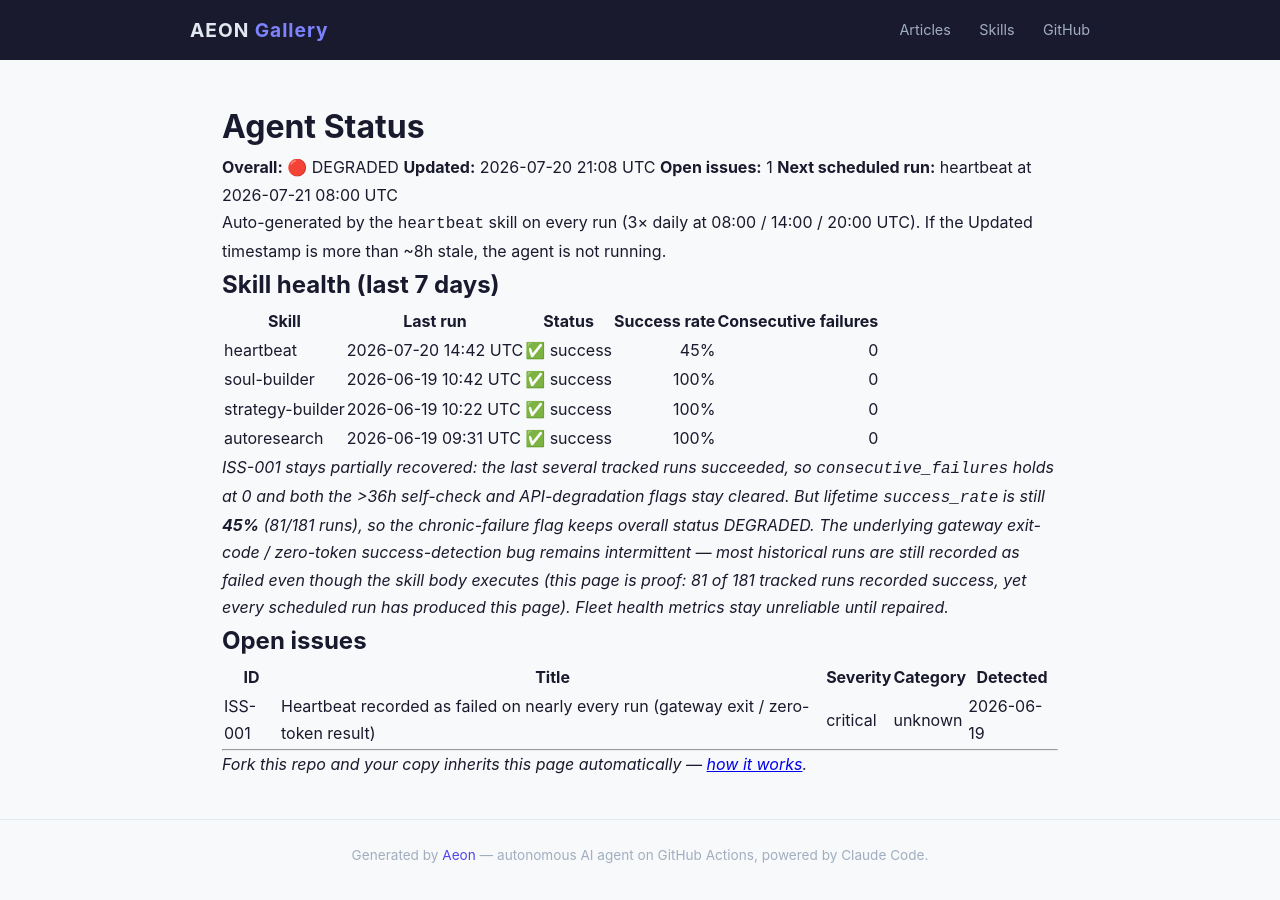
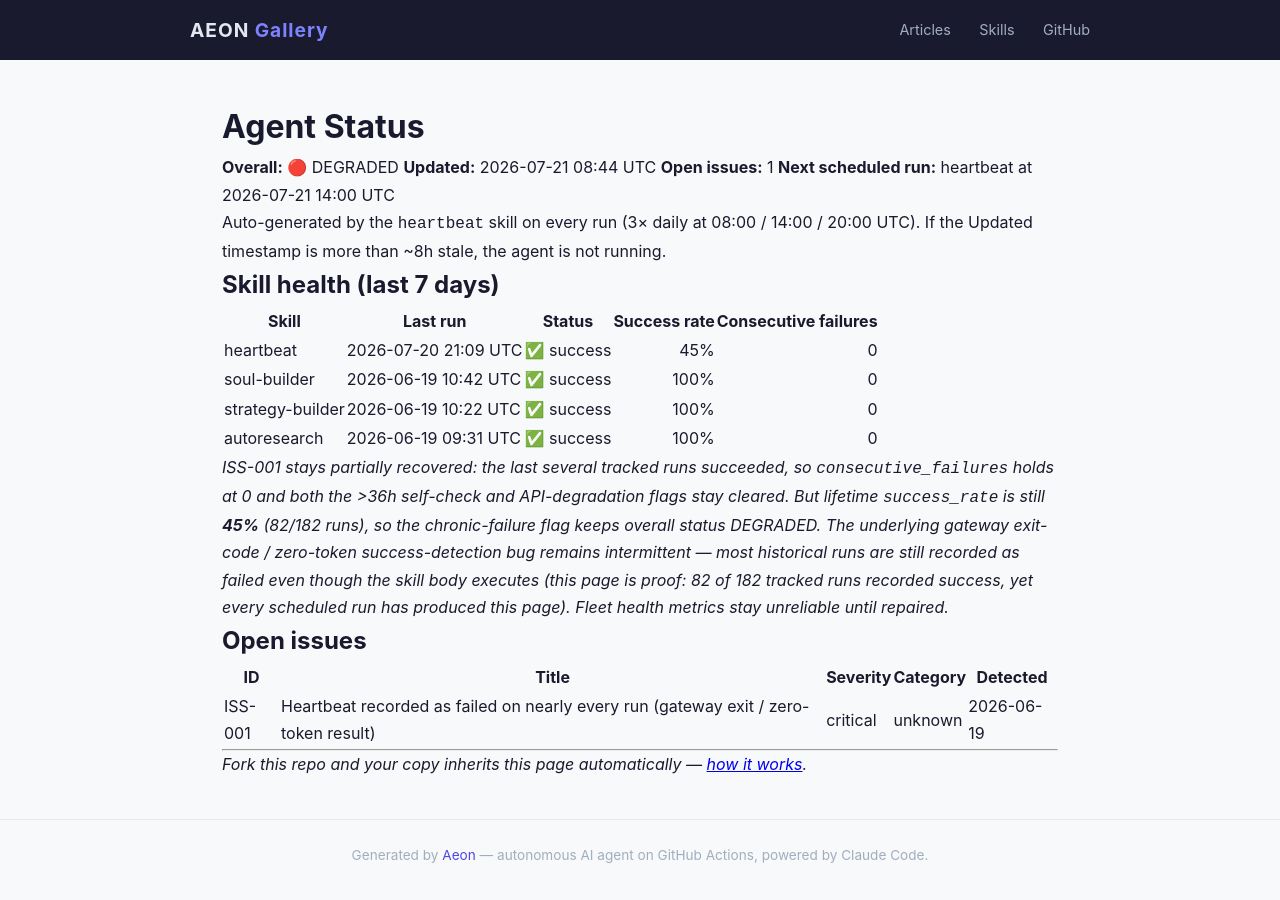
Before and after one commit to RickCrosschain/aeon, a Jekyll site: the page built from docs/status.md, in a window 1280 px wide. Built offline with Jekyll 4.4.1, drawn with Linux system fonts in a browser that asks for light colours.

Commit message:
chore(heartbeat): auto-commit 2026-07-21

```diff
--- a/docs/status.md
+++ b/docs/status.md
@@ -7,9 +7,9 @@
 # Agent Status
 
 **Overall:** 🔴 DEGRADED
-**Updated:** 2026-07-20 21:08 UTC
+**Updated:** 2026-07-21 08:44 UTC
 **Open issues:** 1
-**Next scheduled run:** heartbeat at 2026-07-21 08:00 UTC
+**Next scheduled run:** heartbeat at 2026-07-21 14:00 UTC
 
 Auto-generated by the `heartbeat` skill on every run (3× daily at 08:00 / 14:00 / 20:00 UTC). If the Updated timestamp is more than ~8h stale, the agent is not running.
 
@@ -17,12 +17,12 @@
 
 | Skill | Last run | Status | Success rate | Consecutive failures |
 |-------|----------|--------|-------------:|---------------------:|
-| heartbeat | 2026-07-20 14:42 UTC | ✅ success | 45% | 0 |
+| heartbeat | 2026-07-20 21:09 UTC | ✅ success | 45% | 0 |
 | soul-builder | 2026-06-19 10:42 UTC | ✅ success | 100% | 0 |
 | strategy-builder | 2026-06-19 10:22 UTC | ✅ success | 100% | 0 |
 | autoresearch | 2026-06-19 09:31 UTC | ✅ success | 100% | 0 |
 
-_ISS-001 stays partially recovered: the last several tracked runs succeeded, so `consecutive_failures` holds at 0 and both the >36h self-check and API-degradation flags stay cleared. But lifetime `success_rate` is still **45%** (81/181 runs), so the chronic-failure flag keeps overall status DEGRADED. The underlying gateway exit-code / zero-token success-detection bug remains intermittent — most historical runs are still recorded as failed even though the skill body executes (this page is proof: 81 of 181 tracked runs recorded success, yet every scheduled run has produced this page). Fleet health metrics stay unreliable until repaired._
+_ISS-001 stays partially recovered: the last several tracked runs succeeded, so `consecutive_failures` holds at 0 and both the >36h self-check and API-degradation flags stay cleared. But lifetime `success_rate` is still **45%** (82/182 runs), so the chronic-failure flag keeps overall status DEGRADED. The underlying gateway exit-code / zero-token success-detection bug remains intermittent — most historical runs are still recorded as failed even though the skill body executes (this page is proof: 82 of 182 tracked runs recorded success, yet every scheduled run has produced this page). Fleet health metrics stay unreliable until repaired._
 
 ## Open issues
 
--- a/memory/token-usage.csv
+++ b/memory/token-usage.csv
@@ -84,3 +84,4 @@
 2026-07-20,heartbeat,claude-opus-4-8,3177,5734,376908,59397
 2026-07-20,heartbeat,claude-opus-4-8,2098,5262,431821,58605
 2026-07-20,heartbeat,claude-opus-4-8,2094,4478,318290,39175
+2026-07-21,heartbeat,claude-opus-4-8,2098,4870,445898,40776
```
Also changed, not shown: memory/logs/2026-07-21.md (added, +16 -0 lines), .outputs/heartbeat.md.
